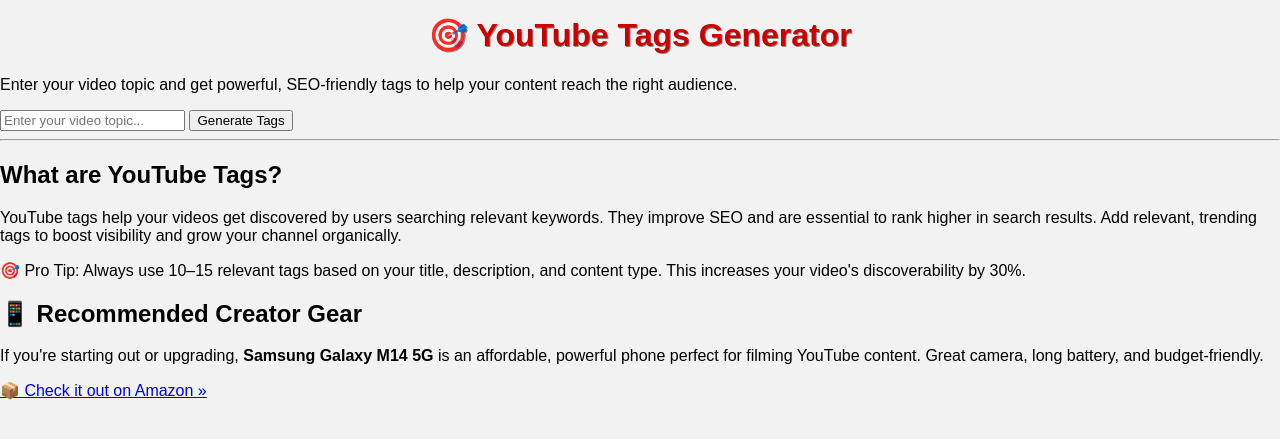
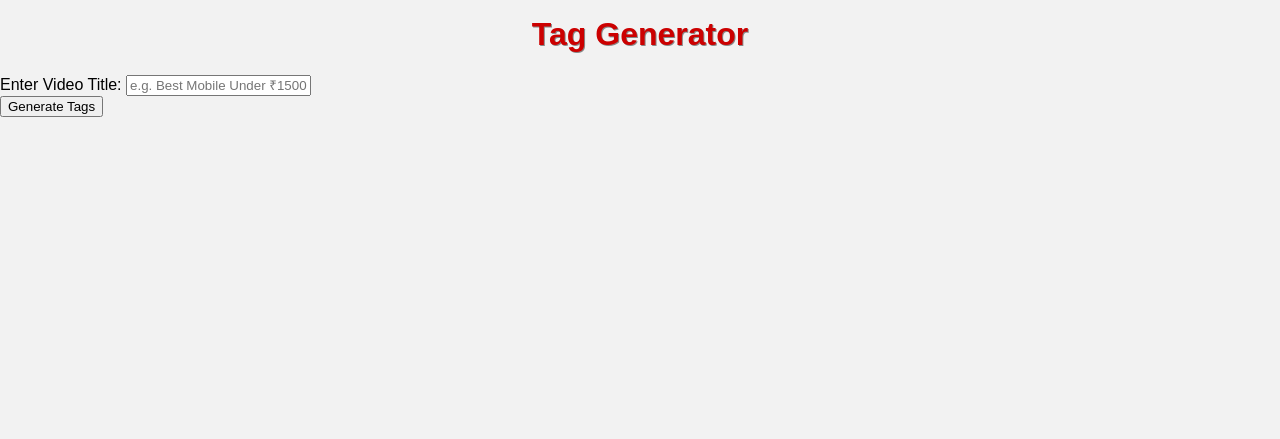
Before and after one commit to sandeep780049/yt-tool-box, a Flask app: page /tags in a window 1280 px wide. Shown: the part 100-539 px from the top of the page. Run offline with Flask 3, Linux system fonts and the light colour scheme.

Commit message:
Update tags.html

```diff
--- a/templates/tags.html
+++ b/templates/tags.html
@@ -1,36 +1,27 @@
 {% extends "layout.html" %}
-{% block title %}YouTube Tag Generator{% endblock %}
+{% block title %}Tag Generator{% endblock %}
+{% block content %}
+<div class="container mt-5">
+  <h1 class="text-center text-danger mb-4">Tag Generator</h1>
+  <form method="POST" action="/tags">
+    <div class="mb-3">
+      <label for="video_title" class="form-label">Enter Video Title:</label>
+      <input type="text" class="form-control" id="video_title" name="video_title" placeholder="e.g. Best Mobile Under ₹15000" required>
+    </div>
+    <div class="text-center">
+      <button type="submit" class="btn btn-primary">Generate Tags</button>
+    </div>
+  </form>
 
-{% block content %}
-<div class="tool-section">
-    <h1 class="main-heading">🎯 YouTube Tags Generator</h1>
-    <p class="sub-description">Enter your video topic and get powerful, SEO-friendly tags to help your content reach the right audience.</p>
-    <form method="POST">
-        <input type="text" name="video_topic" placeholder="Enter your video topic..." required>
-        <button type="submit">Generate Tags</button>
-    </form>
-
-    {% if tags %}
-    <div class="result-box">
-        <h2>Generated Tags:</h2>
-        <textarea id="tagOutput" readonly>{{ tags }}</textarea>
-        <div class="btn-group">
-            <button onclick="copyToClipboard('tagOutput')">📋 Copy</button>
-            <a href="/download/tags.txt" download><button>⬇️ Download</button></a>
-        </div>
+  {% if tags %}
+  <div class="mt-5">
+    <h3 class="text-success">Generated Tags:</h3>
+    <p id="tag-result" class="bg-light p-3 rounded">{{ tags }}</p>
+    <div class="text-center mt-3">
+      <button class="btn btn-success me-2" onclick="copyToClipboard('tag-result')">Copy</button>
+      <a href="/download/tags.txt" class="btn btn-danger">Download</a>
     </div>
-    {% endif %}
-
-    <hr>
-
-    <div class="info-section">
-        <h2>What are YouTube Tags?</h2>
-        <p>YouTube tags help your videos get discovered by users searching relevant keywords. They improve SEO and are essential to rank higher in search results. Add relevant, trending tags to boost visibility and grow your channel organically.</p>
-        <p>🎯 Pro Tip: Always use 10–15 relevant tags based on your title, description, and content type. This increases your video's discoverability by 30%.</p>
-
-        <h2>📱 Recommended Creator Gear</h2>
-        <p>If you're starting out or upgrading, <strong>Samsung Galaxy M14 5G</strong> is an affordable, powerful phone perfect for filming YouTube content. Great camera, long battery, and budget-friendly.</p>
-        <p><a href="https://amzn.to/45q05Uz" target="_blank">📦 Check it out on Amazon »</a></p>
-    </div>
+  </div>
+  {% endif %}
 </div>
 {% endblock %}
```
